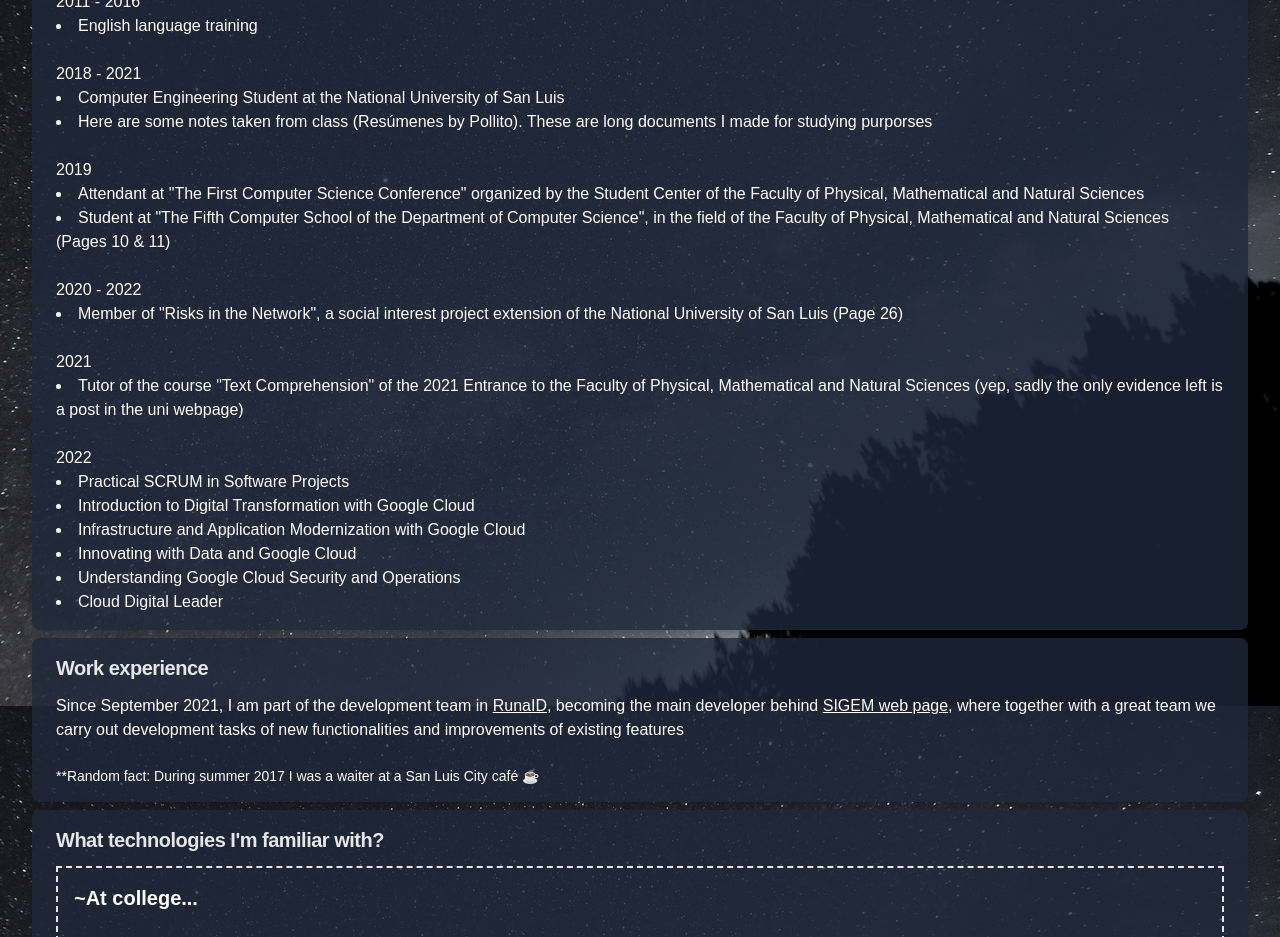
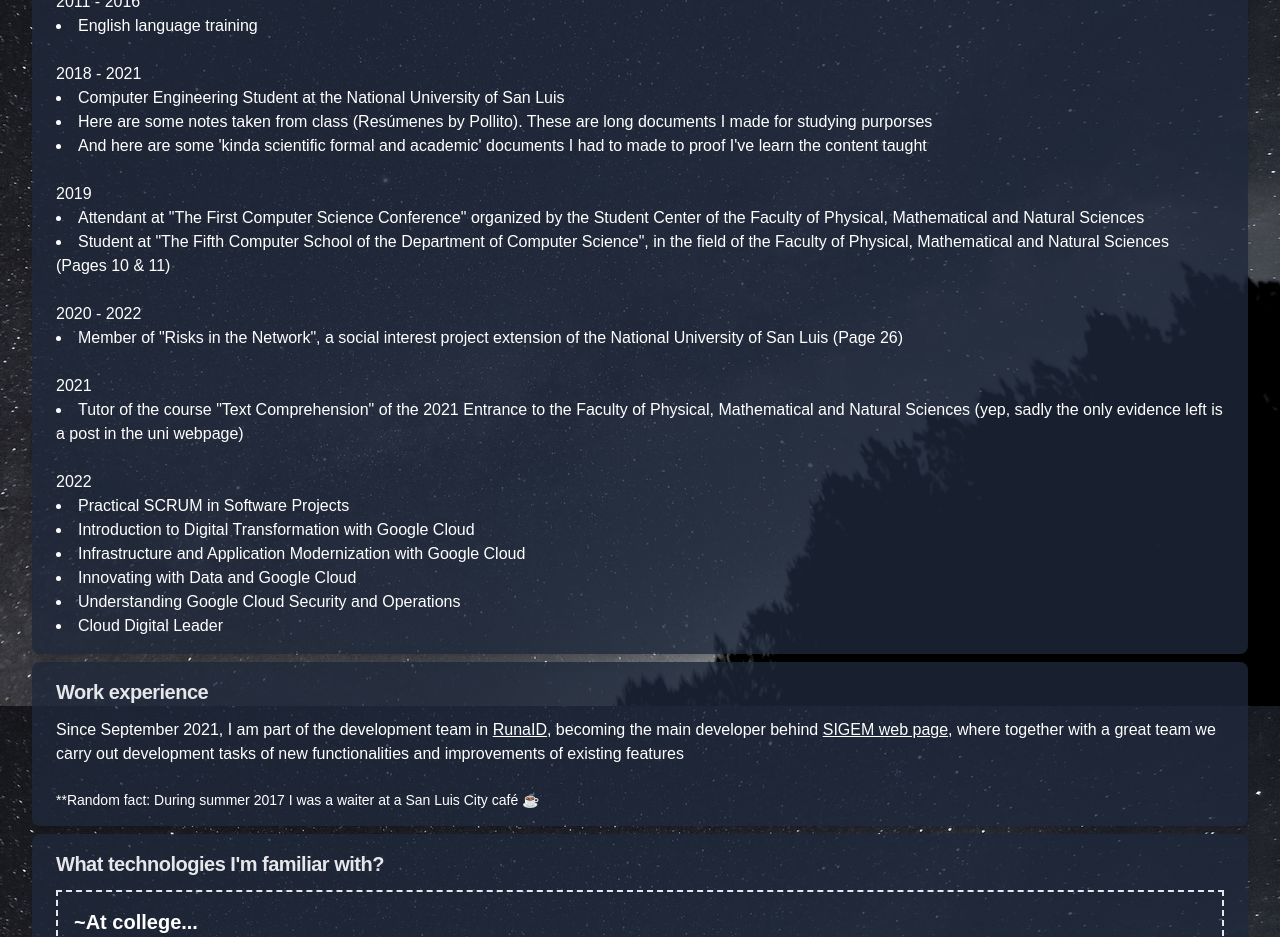
Before and after one commit to franBec/pollito-stuff, a Next.js app: page /about in a window 1280 px wide. Shown: the part 900-1837 px from the top of the page. Built offline with nearby package versions, Linux system fonts and the light colour scheme.

Commit message:
[v1.8] today I rememberd the 5 years wasted in college, so decided to add dome stuff I made there to display in my public drive and put it here in a new thing about me

```diff
--- a/components/about/aboutMe.jsx
+++ b/components/about/aboutMe.jsx
@@ -30,7 +30,7 @@ const AboutMe = () => {
           <br />
           2011 - 2016
           <ATagWithFormat
-            goto="https://drive.google.com/file/d/10bYZN6nPLOHhRuUT6t665rS2GMsJGMhk/view?usp=sharing"
+            goto="https://drive.google.com/file/d/12X09mXTiV4u1rUHvMpcEqR_XzL1tIOoA/view?usp=sharing"
             text="English language training"
             format="li"
           />
@@ -44,6 +44,11 @@ const AboutMe = () => {
           <ATagWithFormat
             goto="https://drive.google.com/drive/folders/1zSxWnLsOgo6mX-Mc5iZ7H9VTqfnlc_z6?usp=sharing"
             text="Here are some notes taken from class (Resúmenes by Pollito). These are long documents I made for studying purporses"
+            format="li"
+          />
+          <ATagWithFormat
+            goto="https://drive.google.com/drive/folders/1gVO1ehsbmi1hXpiDRUBN-bGELazKcGyH?usp=sharing"
+            text="And here are some 'kinda scientific formal and academic' documents I had to made to proof I've learn the content taught"
             format="li"
           />
           <br />
```
